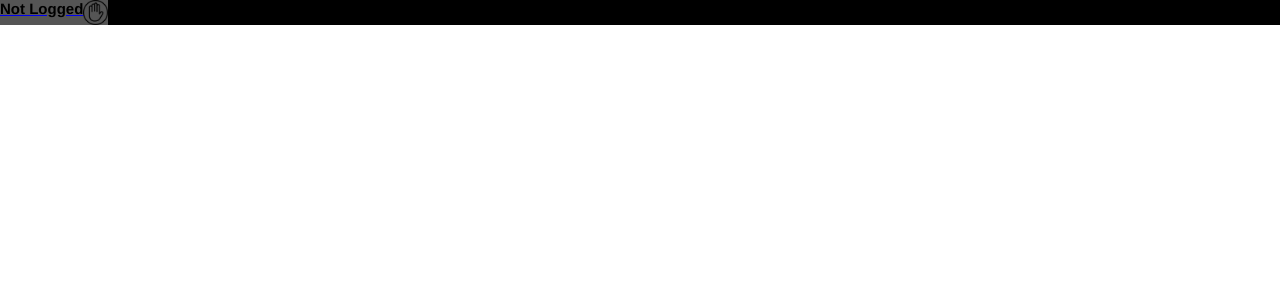
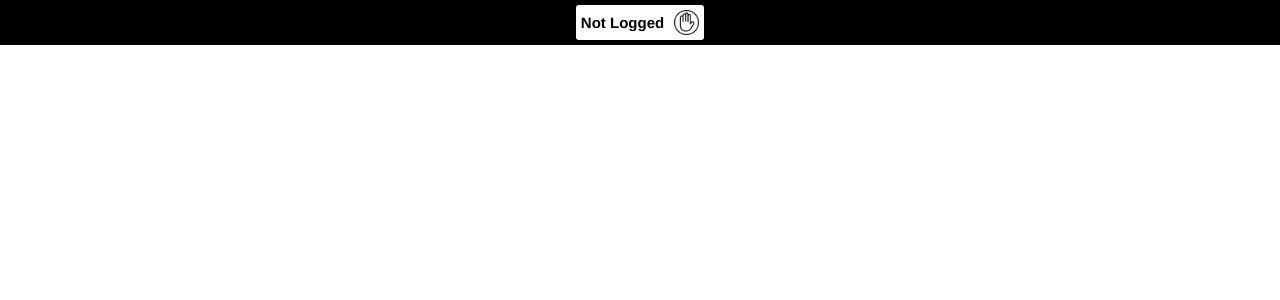
Before and after one commit to fabiolorenzi/tha-shirt, a React (Create React App) app in the folder client/: page / in a window 1280 px wide. Shown: the top 300 px of the page. Built offline with nearby package versions, Linux system fonts and the light colour scheme; a web font is replaced by a local one.

Commit message:
styled LoginButton component

```diff
--- a/client/src/components/Header/stylesheets/Header.css
+++ b/client/src/components/Header/stylesheets/Header.css
@@ -1,5 +1,9 @@
 .header {
-  display: block;
+  display: -webkit-box;
+  display: -ms-flexbox;
+  display: flex;
+  -ms-flex-pack: distribute;
+      justify-content: space-around;
   width: 100%;
   margin: 0;
   background-color: #000000;
--- a/client/src/components/Header/stylesheets/Header.scss
+++ b/client/src/components/Header/stylesheets/Header.scss
@@ -1,7 +1,8 @@
 @import "../../shared/stylesheets/var.scss";
 
 .header {
-    display: block;
+    display: flex;
+    justify-content: space-around;
     width: 100%;
     margin: 0;
     background-color: $color1;
--- a/client/src/components/Header/stylesheets/LoginButton.css
+++ b/client/src/components/Header/stylesheets/LoginButton.css
@@ -1,18 +1,26 @@
 .loginButtonContainer {
   display: block;
-  width: -webkit-fit-content;
-  width: -moz-fit-content;
-  width: fit-content;
+  width: 25%;
+  padding: 5px;
+}
+
+.loginButtonContainer a {
+  text-decoration: none;
 }
 
 .login_button {
   display: block;
-  background-color: #555555;
+  background-color: #ffffff;
+  padding: 5px;
+  border-radius: 3px;
 }
 
 .login_button h3 {
   color: #000000;
   font-size: 15px;
+  margin-right: 10px;
+  margin-top: 4px;
+  text-decoration: none;
 }
 
 .login_button img {
--- a/client/src/components/Header/stylesheets/LoginButton.scss
+++ b/client/src/components/Header/stylesheets/LoginButton.scss
@@ -2,15 +2,24 @@
 
 .loginButtonContainer {
     display: block;
-    width: fit-content;
+    width: 25%;
+    padding: 5px;
+    a {
+        text-decoration: none;
+    }
 }
 
 .login_button {
     display: block;
-    background-color: $color5;
+    background-color: $color2;
+    padding: 5px;
+    border-radius: 3px;
     h3 {
         color: $color1;
         font-size: 15px;
+        margin-right: 10px;
+        margin-top: 4px;
+        text-decoration: none;
     }
     img {
         width: 25px;
```
Also changed, not shown: 2 other files (tests, documents, lock files or other folders).
